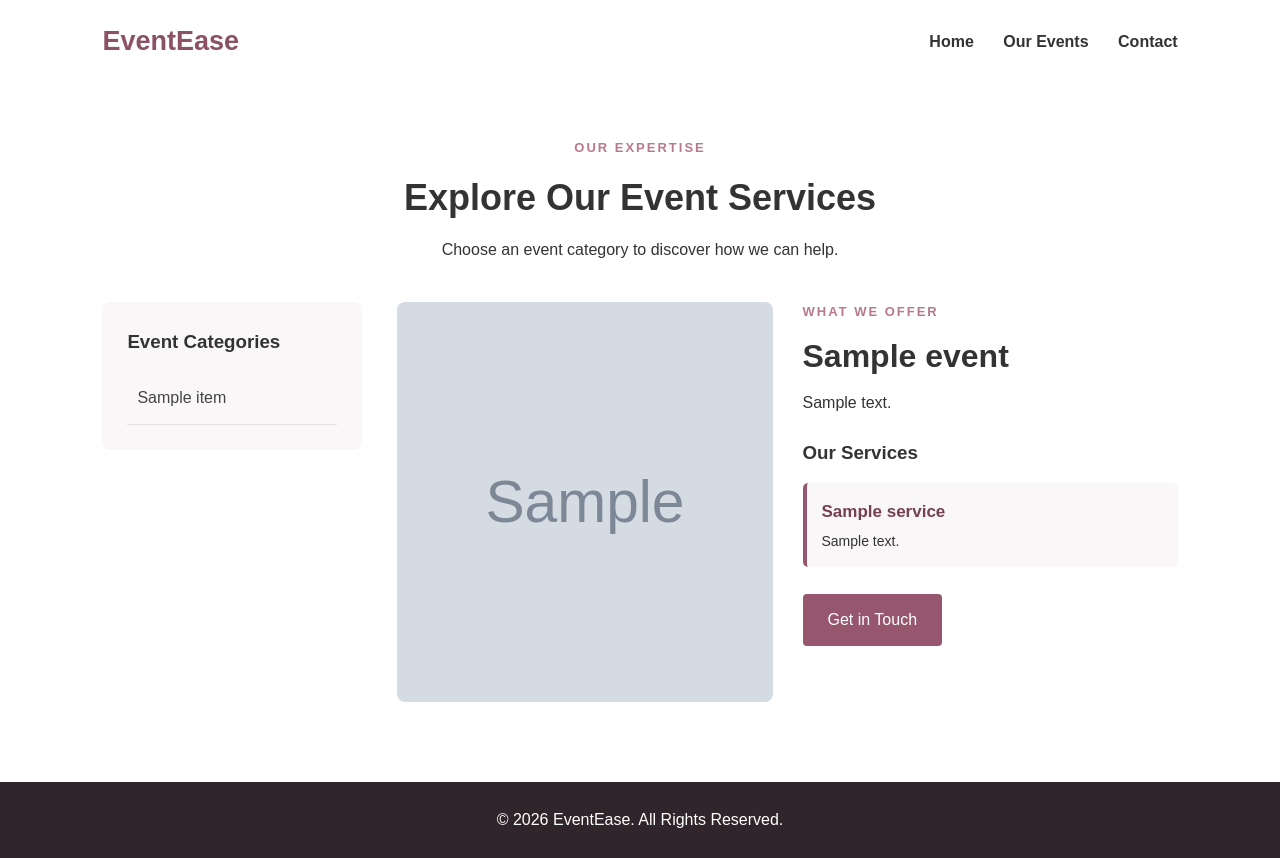
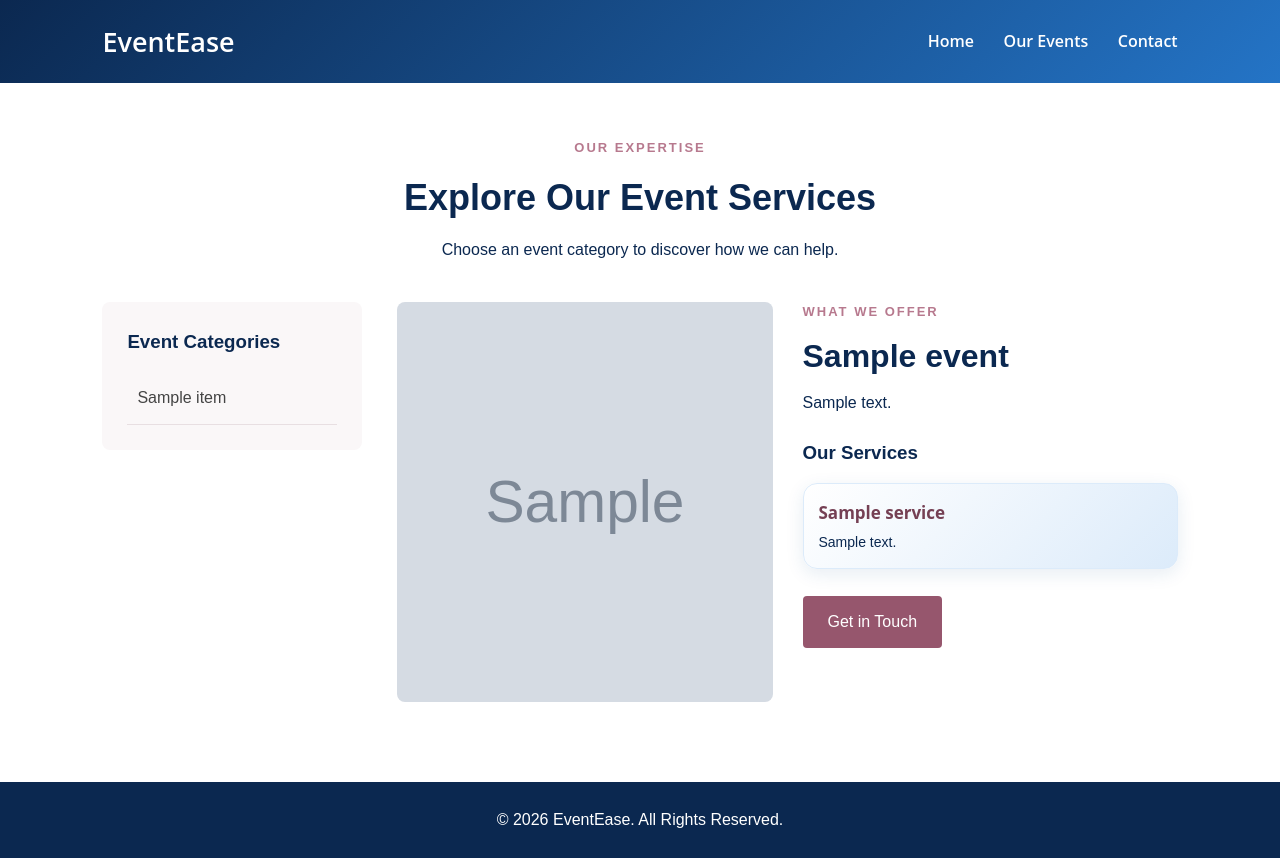
Before and after one commit to catrixcoded/Event-management-system, a Flask app: template templates/events.html in a window 1280 px wide. Run offline with Flask 3, Linux system fonts and the light colour scheme; the template is opened without the code that fills it: most values are stand-ins (such as "Sample title", 1, 10 or a date in 2020); grey boxes marked "Sample" are stand-in pictures.

Commit message:
Update style.css

```diff
--- a/static/style.css
+++ b/static/style.css
@@ -560,3 +560,129 @@ footer {
         font-size: 14px;
     }
 }
+
+/* =================================
+   EVENTEASE - NEW BLUE & WHITE THEME
+================================= */
+
+/* Google Fonts */
+@import url('https://fonts.googleapis.com/css2?family=Open+Sans:wght@400;500;600;700&family=Josefin+Sans:wght@400;500;600;700&display=swap');
+
+/* Main colour palette */
+:root {
+    --primary-blue: #164B8C;
+    --deep-blue: #0B2850;
+    --light-blue: #EAF3FF;
+    --white: #FFFFFF;
+    --soft-blue: #DCEBFA;
+    --gradient-main: linear-gradient(135deg, #0B2850, #2474C6);
+    --gradient-light: linear-gradient(135deg, #FFFFFF, #DCEBFA);
+}
+
+/* Overall website */
+body {
+    background: var(--white);
+    color: var(--deep-blue);
+    font-family: 'Josefin Sans', sans-serif;
+    margin: 0;
+}
+
+/* Main headings */
+h1, h2, h3 {
+    font-family: 'Josefin Sans', sans-serif;
+    color: var(--deep-blue);
+}
+
+/* Subheadings */
+h4, h5, h6 {
+    font-family: 'Open Sans', sans-serif;
+    color: var(--primary-blue);
+}
+
+/* Paragraphs and general text */
+p, li, label, input, textarea, select {
+    font-family: 'Josefin Sans', sans-serif;
+}
+
+/* Navbar */
+.navbar {
+    background: var(--gradient-main);
+    color: var(--white);
+}
+
+.navbar a {
+    color: var(--white);
+    font-family: 'Open Sans', sans-serif;
+    font-weight: 600;
+    text-decoration: none;
+}
+
+.navbar a:hover {
+    color: var(--soft-blue);
+}
+
+/* Buttons */
+button, .btn {
+    background: var(--gradient-main);
+    color: var(--white);
+    border: none;
+    border-radius: 8px;
+    font-family: 'Open Sans', sans-serif;
+    font-weight: 600;
+    padding: 12px 24px;
+    transition: 0.3s ease;
+}
+
+button:hover, .btn:hover {
+    background: linear-gradient(135deg, #2474C6, #4B9CEB);
+    transform: translateY(-2px);
+}
+
+/* Cards and layouts */
+.category-card,
+.service-item {
+    background: var(--gradient-light);
+    border: 1px solid var(--soft-blue);
+    border-radius: 14px;
+    box-shadow: 0 5px 18px rgba(22, 75, 140, 0.10);
+    transition: 0.3s ease;
+}
+
+.category-card:hover,
+.service-item:hover {
+    transform: translateY(-5px);
+    box-shadow: 0 10px 25px rgba(22, 75, 140, 0.18);
+}
+
+/* Section backgrounds */
+.about,
+.contact,
+section {
+    background-color: var(--white);
+}
+
+/* Form fields */
+input, textarea, select {
+    border: 1px solid #B9D2ED;
+    border-radius: 7px;
+    padding: 12px;
+    background: #FFFFFF;
+    color: var(--deep-blue);
+}
+
+input:focus, textarea:focus, select:focus {
+    outline: none;
+    border-color: var(--primary-blue);
+    box-shadow: 0 0 6px rgba(36, 116, 198, 0.25);
+}
+
+/* Footer */
+footer {
+    background: var(--deep-blue);
+    color: var(--white);
+}
+
+/* Smooth scrolling */
+html {
+    scroll-behavior: smooth;
+}
```
